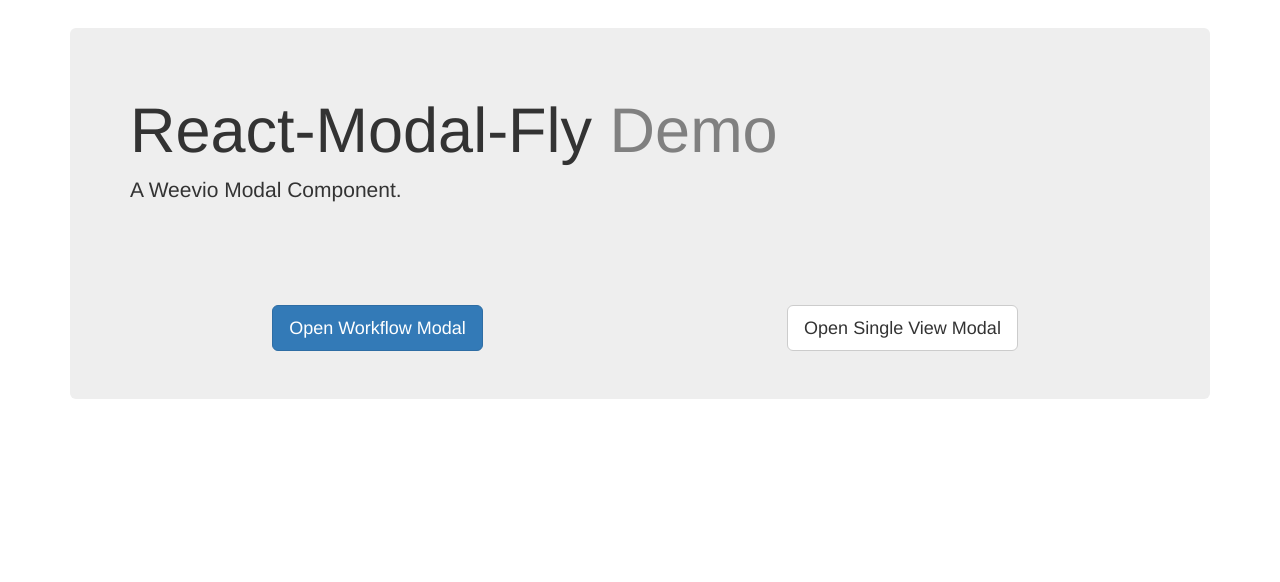
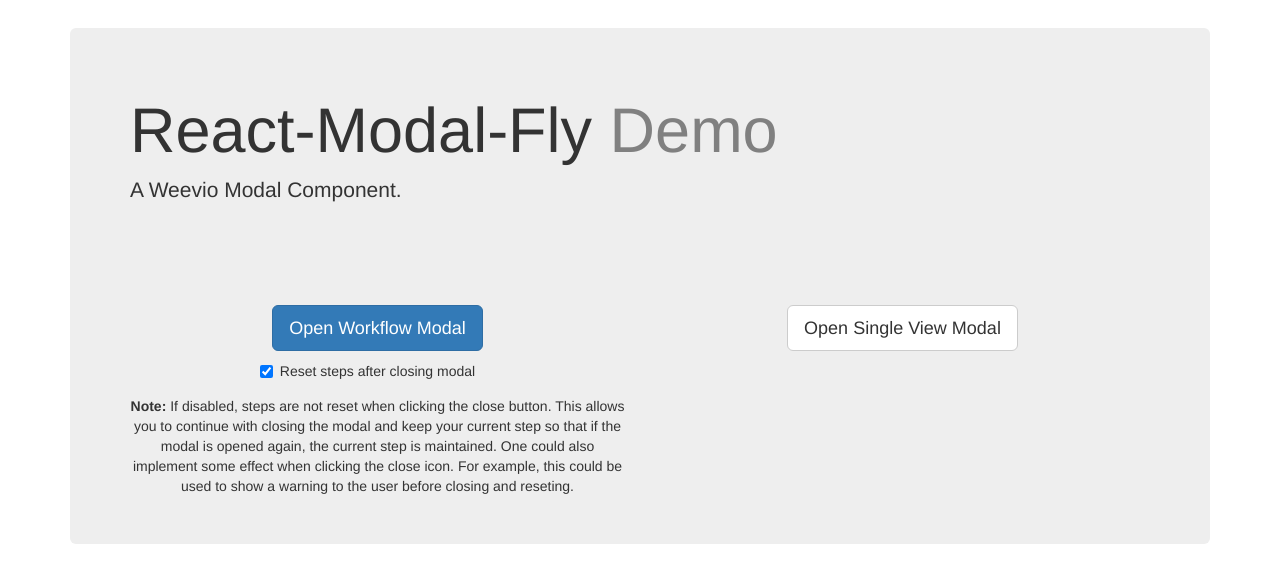
Before and after one commit to macexperience/React-Modal-Fly, a React (Create React App) app: page / in a window 1280 px wide. Shown: the top 582 px of the page. Built offline with nearby package versions, Linux system fonts and the light colour scheme.

Commit message:
ADDED: Closing the modal does not automatically reset the steps back to zero
ADDED: steps can be prevented from reseting

```diff
--- a/package.json
+++ b/package.json
@@ -1,6 +1,6 @@
 {
   "name": "react-modal-fly",
-  "version": "0.9.1",
+  "version": "0.9.2",
   "main": "dist/index.js",
   "private": true,
   "peerDependencies": {
--- a/src/App.js
+++ b/src/App.js
@@ -7,6 +7,7 @@
 		this.state = {
 			showModal1: false,
 			showModal2: false,
+			resetSteps: true,
 			firstName: '',
 			lastName: '',
 			phone: '',
@@ -33,9 +34,14 @@
 		});
 	}
 
-	handleComplete = e => {
+	handleComplete = () => {
 		this.setState(prevState => ({ showModal1: !prevState.showModal1 }));
 		Steps.complete();
+	}
+
+	handleResetCheckbox = (e) => {
+		const { target } = e;
+		this.setState({resetSteps: target.checked});
 	}
 
 	render() {
@@ -147,6 +153,7 @@
 
 					{/* MODAL COMPONENT 1 */}
 					<Modalfly size='extraLarge' workflow
+						resetSteps={this.state.resetSteps}
 						show={this.state.showModal1} onClose={this.closeModal1}
 					>
 						{steps}
@@ -182,6 +189,19 @@
 								<button name='workflowModal' className="btn btn-lg btn-primary" onClick={this.handleShowClick}>
 									Open Workflow Modal
 								</button>
+								<div className="form-group">
+									<div className="checkbox">
+										<input
+											checked={this.state.resetSteps}
+											onChange={this.handleResetCheckbox}
+											type="checkbox" /> Reset steps after closing modal
+									</div>
+								</div>
+								<strong>Note: </strong>
+								<span>If disabled, steps are not reset when clicking the close button. This allows you to continue with
+									closing the modal and keep your current step so that if the modal is opened again, the current step is maintained.
+									One could also implement some effect when clicking the close icon. For example, this could be used to show a warning
+									to the user before closing and reseting.</span>
 							</div>
 							<div className="col-md-6">
 								<button name='singleViewModal' className="btn btn-lg btn-default" onClick={this.handleShowClick}>
--- a/src/modalfly/components/Modalfly/Modalfly.js
+++ b/src/modalfly/components/Modalfly/Modalfly.js
@@ -44,7 +44,7 @@
         const isAnObject = typeof children === 'object' && children !== null;
         const isAnArray = Array.isArray(children);
         if (isAnObject && !isAnArray) {
-            return (<h3 style={{color: "red"}}>'Modalfly' Error: At least two 'Step' components are required for workflow mode.</h3>)
+            return (<h3 style={{ color: "red" }}>'Modalfly' Error: At least two 'Step' components are required for workflow mode.</h3>)
         }
         //Count the current steps
         currentStepCount = children.length;
@@ -95,9 +95,18 @@
     }
 
     const onCancel = () => {
-        dispatch({ type: actions.RESET });
-        //Close modal
+        //Check 'resetSteps' prop, if 'false', do not reset steps.
+        let reset = props.resetSteps === undefined ? true : props.resetSteps;
+        //Always reset when in 'single view' mode
+        if (props.workflow === undefined) {
+            reset = true;
+        }
+        //Call client's onClose handler
         props.onClose();
+        //Reset workflow steps
+        if (reset) {
+            dispatch({ type: actions.RESET });
+        }
     }
 
     const contentArea = () => {
```
Also changed, not shown: 1 other file (tests, documents, lock files or other folders).
